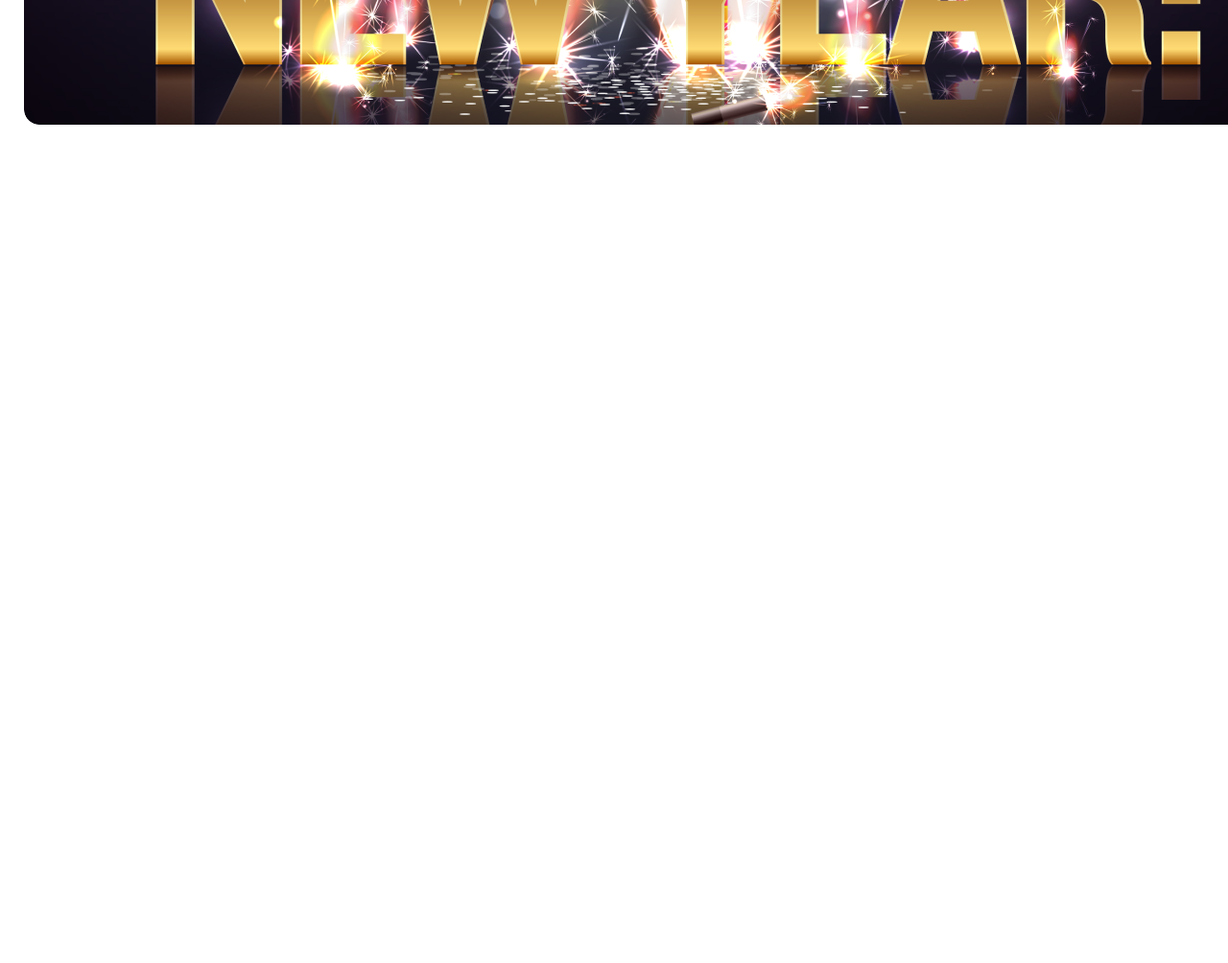
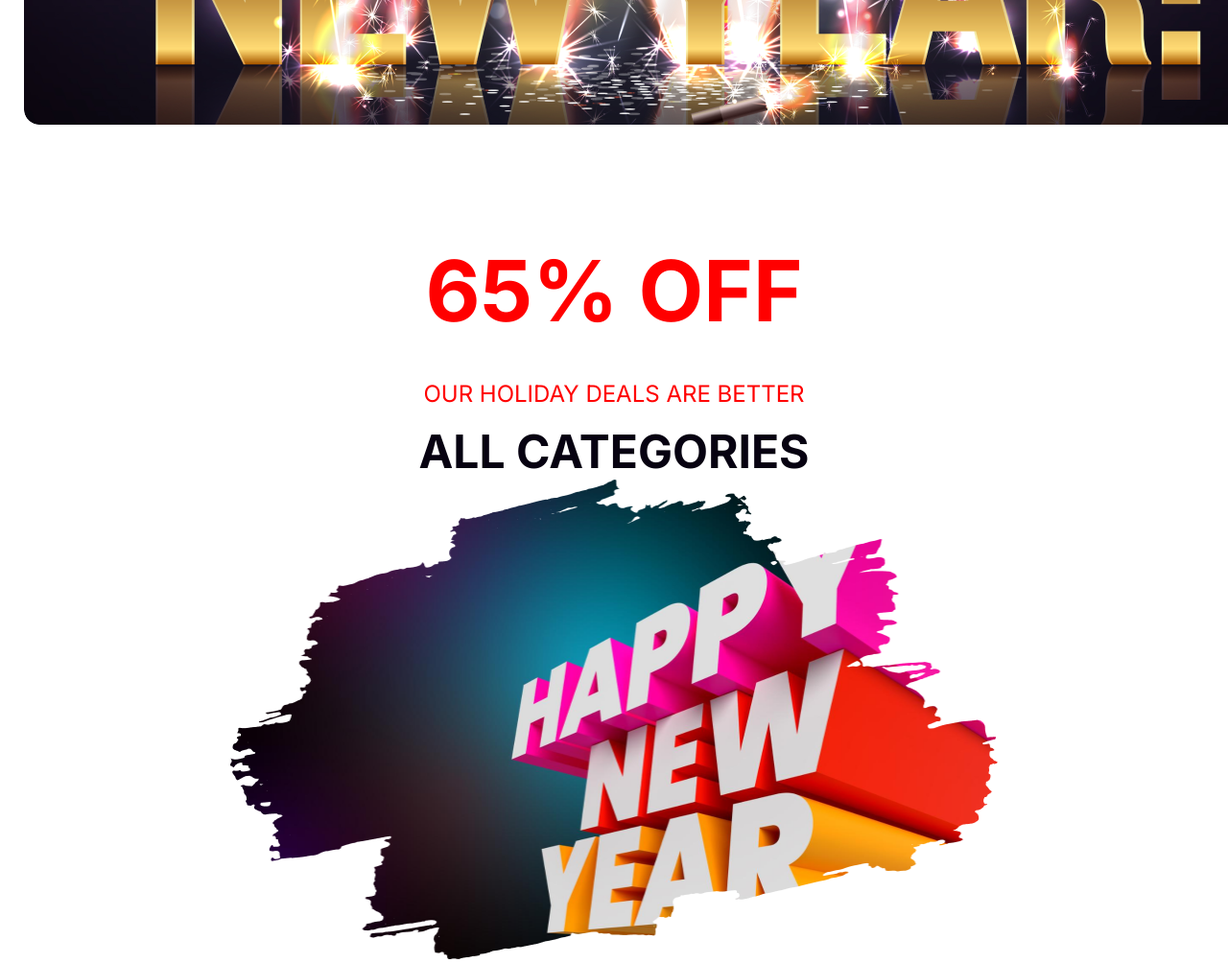
Before and after one commit to tamimtarek/Assignment-1st, a plain HTML site: page index.html in a window 1280 px wide. Shown: the part 500-1504 px from the top of the page at 96% size. Before the commit the page ends 800 px from the top, so only its background shows below. Drawn offline with Linux system fonts and the light colour scheme.

Commit message:
New Year Discount

```diff
--- a/index.html
+++ b/index.html
@@ -6,6 +6,9 @@
     <link rel="preconnect" href="https://fonts.googleapis.com">
     <link rel="preconnect" href="https://fonts.gstatic.com" crossorigin>
     <link href="https://fonts.googleapis.com/css2?family=Merriweather:wght@400;900&display=swap" rel="stylesheet">
+    <link rel="preconnect" href="https://fonts.googleapis.com">
+    <link rel="preconnect" href="https://fonts.gstatic.com" crossorigin>
+    <link href="https://fonts.googleapis.com/css2?family=Inter:wght@400;700&display=swap" rel="stylesheet">
     <title>New Year</title>
     <link rel="stylesheet" href="style/style.css">
 </head>
@@ -18,7 +21,10 @@
     </header>
     <main>
         <div class="New-year">
-            <div class="discount"></div>
+            <h3 class="discount">65% OFF</h3>
+            <h4 class="deal">OUR HOLIDAY DEALS ARE BETTER</h4>
+            <h3 class="categories">ALL CATEGORIES</h3>
+            <img class="Happy-png" src="resources/New Year Photo.png" alt="">
         </div>
     </main>
     <footer>
--- a/style/style.css
+++ b/style/style.css
@@ -28,3 +28,31 @@
     padding-left: 344px;
 
 }
+/* Main section */
+
+.New-year{
+    text-align: center;
+    font-family: 'Inter', sans-serif;
+    padding-top: 120px;
+}
+.discount{
+    color: #F00;
+    font-size: 88px;
+    font-weight: 700;
+}
+.deal{
+    color: #F00;
+    font-size: 24px;
+    font-weight: 500;
+    padding-top: 40px;
+}
+.categories{
+    color: #070211;
+    font-size: 48px;
+    font-weight: 700;
+    margin-top: 16px;
+}
+.Happy-png{
+    width: 800px;
+    height: 500px;
+}
```
